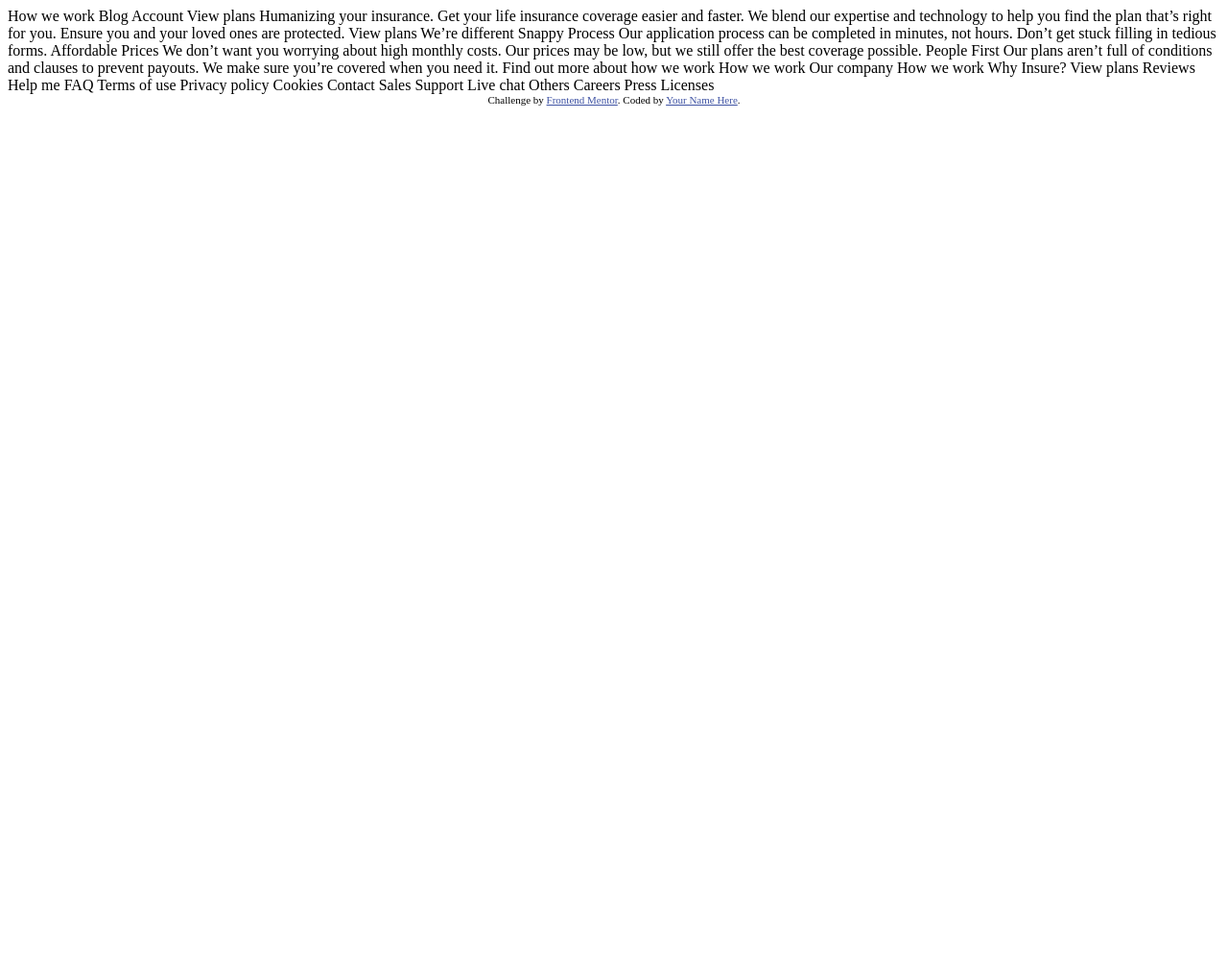
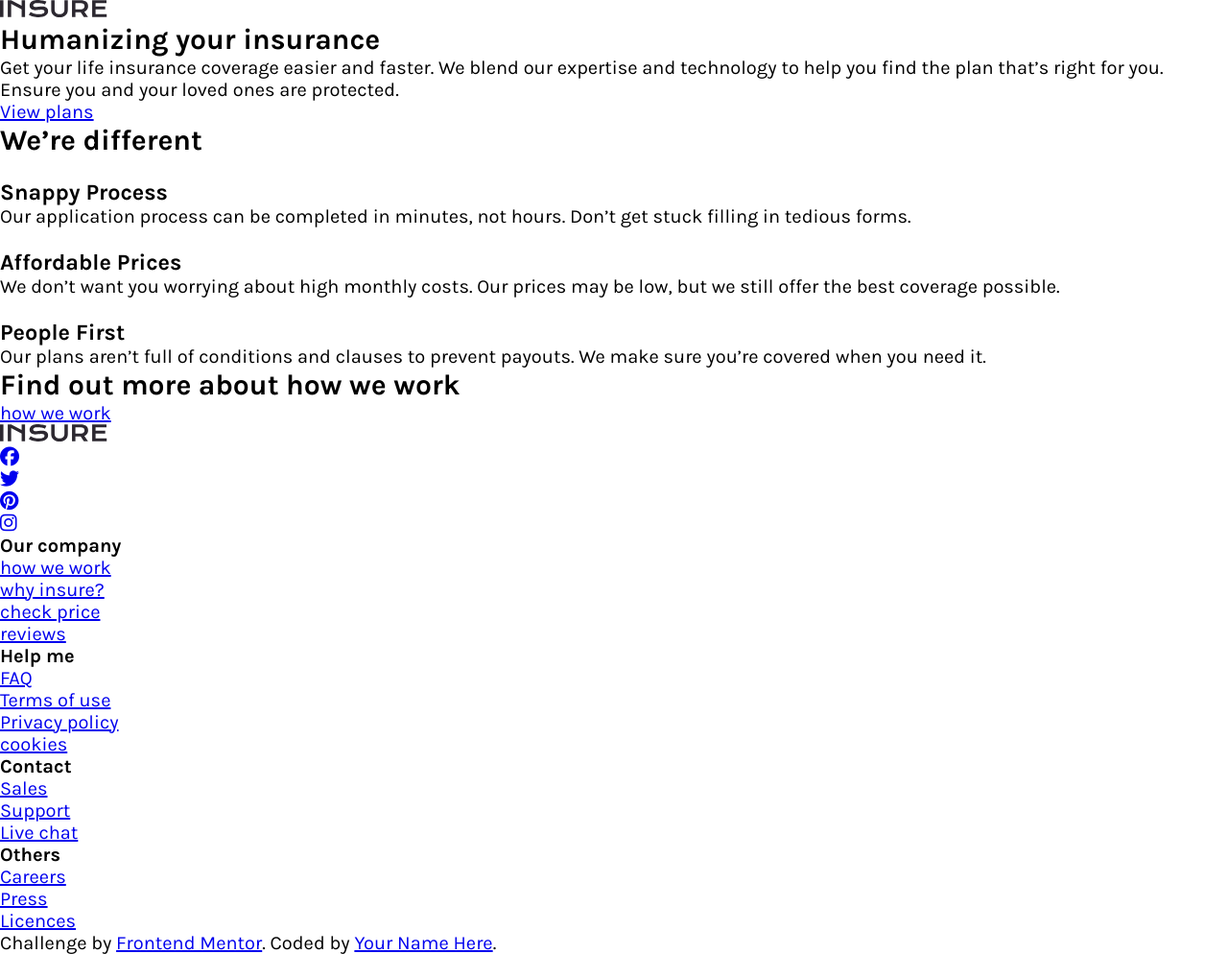
Before and after one commit to rica213/insurance-landing-product-master, a website: page index.html in a window 1280 px wide. Shown: the whole page at 96% size. Before the commit the page ends 800 px from the top, so only its background shows below. Drawn offline with Linux system fonts and the light colour scheme.

Commit message:
Add html markups and content

```diff
--- a/index.html
+++ b/index.html
@@ -1,85 +1,136 @@
 <!DOCTYPE html>
 <html lang="en">
   <head>
-  <meta charset="UTF-8">
-  <meta name="viewport" content="width=device-width, initial-scale=1.0"> <!-- displays site properly based on user's device -->
+    <meta charset="UTF-8" />
+    <meta name="viewport" content="width=device-width, initial-scale=1.0" />
+    <!-- displays site properly based on user's device -->
 
-  <link rel="icon" type="image/png" sizes="32x32" href="./images/favicon-32x32.png">
+    <link
+      rel="icon"
+      type="image/png"
+      sizes="32x32"
+      href="./images/favicon-32x32.png"
+    />
 
+    <link rel="stylesheet" href="style.css" />
+    <link rel="preconnect" href="https://fonts.googleapis.com" />
+    <link rel="preconnect" href="https://fonts.gstatic.com" crossorigin />
+    <link
+      href="https://fonts.googleapis.com/css2?family=Karla:wght@400;700&display=swap"
+      rel="stylesheet"
+    />
+
+    <link rel="preconnect" href="https://fonts.googleapis.com" />
+    <link rel="preconnect" href="https://fonts.gstatic.com" crossorigin />
+    <link
+      href="https://fonts.googleapis.com/css2?family=DM+Serif+Display&display=swap"
+      rel="stylesheet"
+    />
+    <script
+      src="https://kit.fontawesome.com/cdc6c51dd6.js"
+      crossorigin="anonymous"
+    ></script>
     <title>Frontend Mentor | Insure landing page</title>
-
-  <!-- Feel free to remove these styles or customise in your own stylesheet 👍 -->
-  <style>
-    .attribution { font-size: 11px; text-align: center; }
-    .attribution a { color: hsl(228, 45%, 44%); }
-  </style>
   </head>
   <body>
-
-  How we work
-  Blog
-  Account
-  View plans
-
-  Humanizing your insurance.
-
-  Get your life insurance coverage easier and faster. We blend our expertise
-  and technology to help you find the plan that’s right for you. Ensure you
-  and your loved ones are protected.
-
-  View plans
-
-  We’re different
-
-  Snappy Process
-
-  Our application process can be completed in minutes, not hours. Don’t get
-  stuck filling in tedious forms.
-
-  Affordable Prices
-
-  We don’t want you worrying about high monthly costs. Our prices may be low,
-  but we still offer the best coverage possible.
-
-  People First
-
-  Our plans aren’t full of conditions and clauses to prevent payouts. We make
-  sure you’re covered when you need it.
-
-  Find out more about how we work
-
-  How we work
-
-  Our company
-
-  How we work
-  Why Insure?
-  View plans
-  Reviews
-
-  Help me
-
-  FAQ
-  Terms of use
-  Privacy policy
-  Cookies
-
-  Contact
-
-  Sales
-  Support
-  Live chat
-
-  Others
-
-  Careers
-  Press
-  Licenses
-
-
+    <header>
+      <nav>
+        <img src="images/logo.svg" alt="logo" />
+        <menu></menu>
+      </nav>
+      <section class="headline">
+        <h1>Humanizing your insurance</h1>
+        <p>
+          Get your life insurance coverage easier and faster. We blend our
+          expertise and technology to help you find the plan that’s right for
+          you. Ensure you and your loved ones are protected.
+        </p>
+        <a href="#">View plans</a>
+      </section>
+    </header>
+    <main>
+      <section class="features">
+        <h2>We’re different</h2>
+        <div>
+          <img src="" alt="" />
+          <h3>Snappy Process</h3>
+          <p>
+            Our application process can be completed in minutes, not hours.
+            Don’t get stuck filling in tedious forms.
+          </p>
+        </div>
+        <div>
+          <img src="" alt="" />
+          <h3>Affordable Prices</h3>
+          <p>
+            We don’t want you worrying about high monthly costs. Our prices may
+            be low, but we still offer the best coverage possible.
+          </p>
+        </div>
+        <div>
+          <img src="" alt="" />
+          <h3>People First</h3>
+          <p>
+            Our plans aren’t full of conditions and clauses to prevent payouts.
+            We make sure you’re covered when you need it.
+          </p>
+        </div>
+      </section>
+      <section class="unnamed">
+        <h2>Find out more about how we work</h2>
+        <a href="#">how we work</a>
+      </section>
+      <section class="contact">
+        <img src="images/logo.svg" alt="logo" />
+        <ul>
+          <li><a href="#"><i class="fa-brands fa-facebook"></i></a></li>
+          <li><a href="#"><i class="fa-brands fa-twitter"></i></a></li>
+          <li><a href="#"><i class="fa-brands fa-pinterest"></i></a></li>
+          <li><a href="#"><i class="fa-brands fa-instagram"></i></a></li>
+        </ul>
+      </section>
+    </main>
+    <footer>
+      <div>
+        <h4>Our company</h4>
+        <ul>
+          <li><a href="#">how we work</a></li>
+          <li><a href="#">why insure?</a></li>
+          <li><a href="#">check price</a></li>
+          <li><a href="#">reviews</a></li>
+        </ul>
+      </div>
+      <div>
+        <h4>Help me</h4>
+        <ul>
+          <li><a href="#">FAQ</a></li>
+          <li><a href="#">Terms of use</a></li>
+          <li><a href="#">Privacy policy</a></li>
+          <li><a href="#">cookies</a></li>
+        </ul>
+      </div>
+      <div>
+        <h4>Contact</h4>
+        <ul>
+          <li><a href="#">Sales</a></li>
+          <li><a href="#">Support</a></li>
+          <li><a href="#">Live chat</a></li>
+        </ul>
+      </div>
+      <div>
+        <h4>Others</h4>
+        <ul>
+          <li><a href="#">Careers</a></li>
+          <li><a href="#">Press</a></li>
+          <li><a href="#">Licences</a></li>
+        </ul>
+      </div>
+    </footer>
     <div class="attribution">
-    Challenge by <a href="https://www.frontendmentor.io?ref=challenge" target="_blank">Frontend Mentor</a>.
-    Coded by <a href="#">Your Name Here</a>.
+      Challenge by
+      <a href="https://www.frontendmentor.io?ref=challenge" target="_blank"
+        >Frontend Mentor</a
+      >. Coded by <a href="#">Your Name Here</a>.
     </div>
   </body>
 </html>
--- /dev/null
+++ b/style.css
@@ -0,0 +1,12 @@
+html {
+  font-size: calc(15px + 0.390625vw);
+}
+
+* {
+  margin: 0;
+  padding: 0;
+}
+
+body {
+  font-family: 'Karla', sans-serif;
+}
```
Lines whose indentation alone changed are shown as unchanged.
